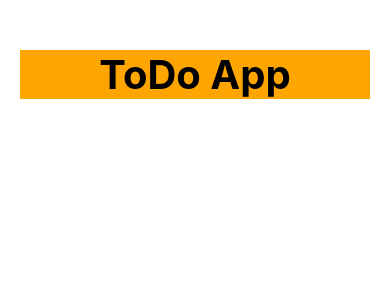
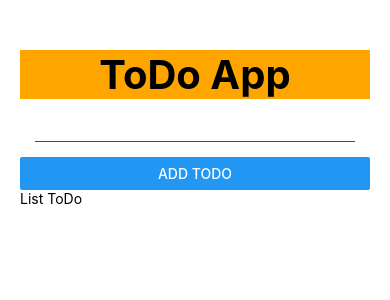
Before and after one commit to GLab-cloud/ReactNativeExpo, a React Native app in the folder app/: screen / in a window 390 px wide. Shown: the top 300 px of the page. Built offline with nearby package versions, Linux system fonts and the light colour scheme.

Commit message:
ADD TODO Button

```diff
--- a/app/App.tsx
+++ b/app/App.tsx
@@ -1,13 +1,14 @@
 // import { StatusBar } from "expo-status-bar";
 import { useState } from "react";
 import {
-  // Button,
+  Button,
   StyleSheet,
   Text,
   View,
   // TextInput,
   ScrollView,
   FlatList,
+  TextInput,
 } from "react-native";
 
 export default function App() {
@@ -27,6 +28,22 @@ export default function App() {
     { id: 8, name: "GLab4", age: 19 },
     { id: 9, name: "GLab5", age: 20 },
   ]);
+  return (
+    //jsx
+    <View style={styles.container}>
+      <Text style={styles.header}>ToDo App</Text>
+      {/* form */}
+      <View>
+        <TextInput style={styles.todoInput} />
+        <Button title="ADD TODO" />
+      </View>
+      {/* List Todo */}
+      <View>
+        <Text>List ToDo</Text>
+      </View>
+    </View>
+  );
+}
 //not CSS - StyleSheet
 
 const styles = StyleSheet.create({
@@ -56,12 +73,10 @@ export default function App() {
   },
   parent: { fontSize: 30, color: "red" },
   child: { fontSize: 20, color: "pink" },
+  todoInput: {
+    borderBottomColor: "green",
+    borderBottomWidth: 1,
+    padding: 5,
+    margin: 15,
+  },
 });
-
-  return (
-    //jsx
-    <View style={styles.container}>
-      <Text style={styles.header}>ToDo App</Text>
-    </View>
-  );
-}
--- a/app/package.json
+++ b/app/package.json
@@ -17,8 +17,9 @@
     "expo": "~54.0.33",
     "expo-status-bar": "~3.0.9",
     "opencode-ai": "^1.15.10",
-    "react": "^19.2.6",
-    "react-native": "0.81.5"
+    "react": "19.1.0",
+    "react-native": "0.81.5",
+    "react-test-renderer": "^19.1.0"
   },
   "devDependencies": {
     "@testing-library/jest-native": "^5.4.3",
```
Also changed, not shown: 1 other file (tests, documents, lock files or other folders). Lines whose indentation alone changed are shown as unchanged.
